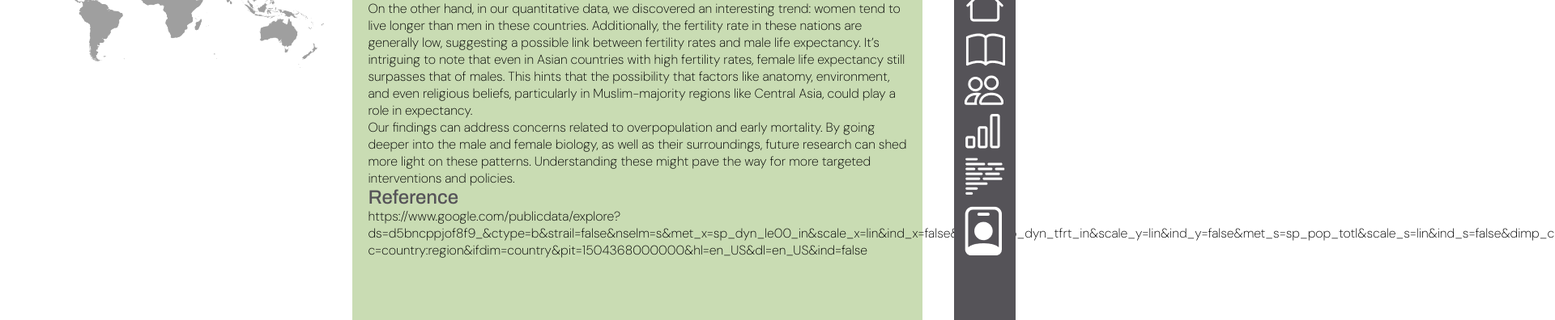
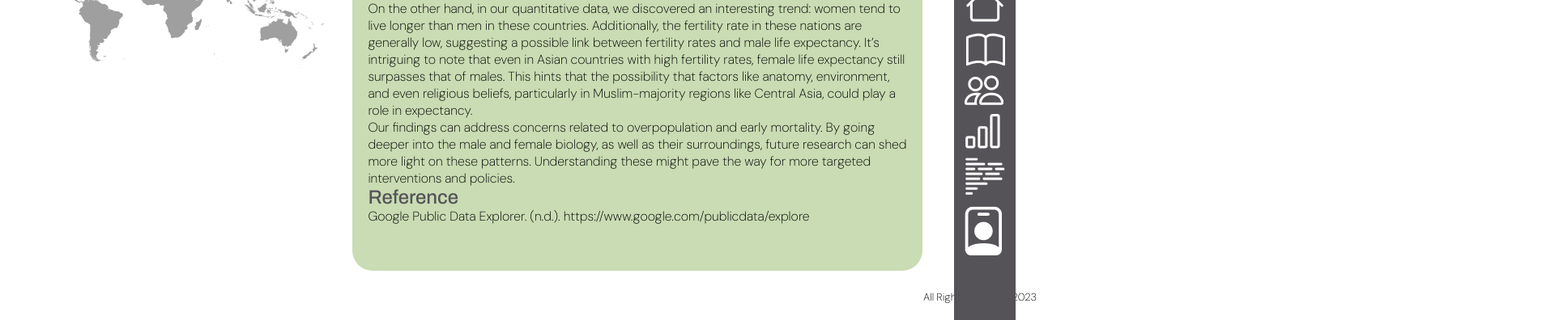
Before and after one commit to czaroque/Q1QP_Li_cproque, a plain HTML site: page page5.html in a window 1280 px wide. Shown: the part 220-616 px from the top of the page at 81% size, 1920 px wide, since content can reach past the window. Drawn offline with Linux system fonts and the light colour scheme.

Commit message:
corrected reference portion by using APA citation

```diff
--- a/page5.html
+++ b/page5.html
@@ -49,7 +49,7 @@
                     Our findings can address concerns related to overpopulation and early mortality. By going deeper into the male and female biology, as well as their surroundings, future research can shed more light on these patterns. Understanding these might pave the way for more targeted interventions and policies.
                 </p>
                 <h2>Reference</h2>
-                <p>https://www.google.com/publicdata/explore?ds=d5bncppjof8f9_&ctype=b&strail=false&nselm=s&met_x=sp_dyn_le00_in&scale_x=lin&ind_x=false&met_y=sp_dyn_tfrt_in&scale_y=lin&ind_y=false&met_s=sp_pop_totl&scale_s=lin&ind_s=false&dimp_c=country%3Aregion&ifdim=country&iconSize=0.5&uniSize=0.035#!ctype=b&strail=false&bcs=d&nselm=s&met_x=sp_dyn_le00_in&scale_x=lin&ind_x=false&met_y=sp_dyn_tfrt_in&scale_y=lin&ind_y=false&met_s=sp_pop_totl&scale_s=lin&ind_s=false&dimp_ <br> c=country:region&ifdim=country&pit=1504368000000&hl=en_US&dl=en_US&ind=false</p>
+                <p>Google Public Data Explorer. (n.d.). https://www.google.com/publicdata/explore</p>
             </div>
 
         </div>
--- a/style.css
+++ b/style.css
@@ -179,7 +179,7 @@ margin-left: 18vh;
    font-size: medium;
    background-color: #C9DCB3;
    border-radius: 25px;
-   height: 69vh;
+   height: 50vh;
    padding: 1.5vw;
    width: 52vw;
 }
```
